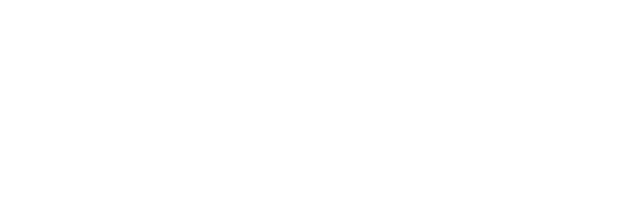
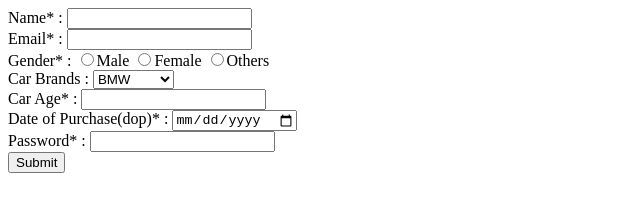
Before and after one commit to acciojob/signup-form-car-mayanknagithub, a website: page main.html in a window 1280 px wide. Shown: the whole page, without its empty margins (0-640 px from the left). Drawn offline with Linux system fonts and the light colour scheme.

Commit message:
created a submission

```diff
--- a/main.html
+++ b/main.html
@@ -7,7 +7,52 @@
 </head>
 
 <body>
-	<!-- the entire body must be written by student -->
+	<form method="post">
+		<div>
+		<label for="name">Name* :</label>
+		<input type="text" id="name" required>
+		</div>
+
+		<div>
+			<label for="email">Email* :</label>
+			<input type="email" id="email" required>
+		</div>
+
+		<div>
+			<label for="gender">Gender* :</label>
+			<input type="radio" name="gender" required>Male
+			<input type="radio" name="gender" required>Female
+			<input type="radio" name="gender" required>Others
+		</div>
+
+		<div>
+			<label for="cars">Car Brands :</label>
+			<select id="cars">
+				<option value="bmw">BMW</option>
+				<option value="audi">Audi</option>
+				<option value="mercedez">Mercedez</option>
+			</select>
+		</div>
+
+		<div>
+			<label for="carage">Car Age* :</label>
+			<input type="number" id="carage" required>
+		</div>
+
+		<div>
+			<label for="dop">Date of Purchase(dop)* :</label>
+			<input type="date" id="dop" required>
+		</div>
+
+		<div>
+			<label for="password">Password* :</label>
+			<input type="password" id="password" required>
+		</div>
+
+		<div>
+			<button type="submit">Submit</button>
+		</div>
+	</form>
     <script type="text/javascript" src="./script.js">
 </script>
 
```
